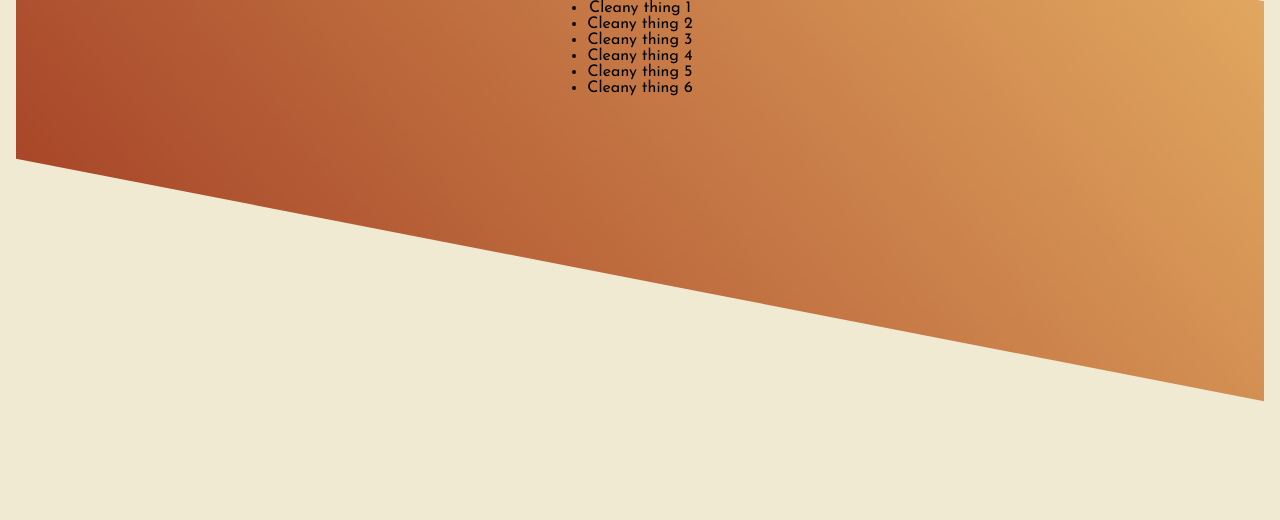
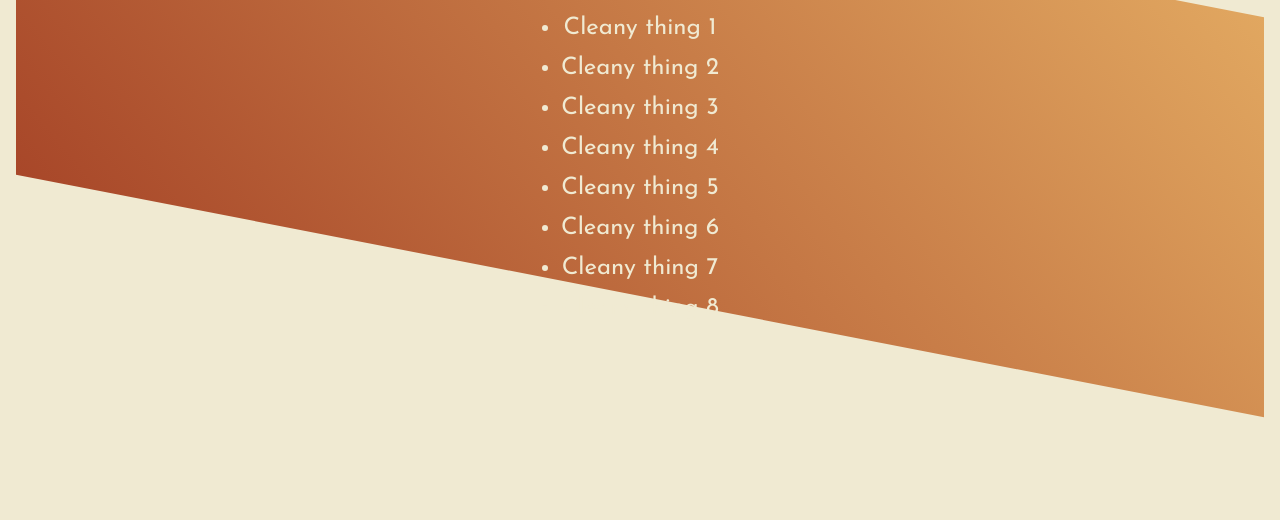
Before and after one commit to TravisAlstrand/SereneAndClean, a plain HTML site: page index.html in a window 1280 px wide. Shown: the part 724-1244 px from the top of the page. Before the commit the page ends 1188 px from the top, so only its background shows below. Drawn offline with Linux system fonts and the light colour scheme.

Commit message:
services base

```diff
--- a/css/styles.css
+++ b/css/styles.css
@@ -96,16 +96,17 @@ nav a {
   text-decoration: none;
   font-size: 1.25rem;
   color: var(--clr-cream);
-  transition: background-color var(--transition);
+  transition: background-color var(--transition), box-shadow var(--transition);
 }
 
 nav a:hover {
   cursor: pointer;
   background-color: var(--clr-lt-red-brown);
+  box-shadow: 5px 5px 10px 0px var(--clr-lt-green);
 }
 
 h2 {
-  margin-block: 3rem;
+  margin: 3rem 0 4rem 0;
   font-size: 2rem;
   font-style: italic;
   text-align: center;
@@ -137,5 +138,14 @@ h3 {
   margin-bottom: 2rem;
   ;
   font-size: 2.5rem;
+  color: var(--clr-green);
+}
+
+.services-ul {
   color: var(--clr-cream);
 }
+
+.services-li {
+  margin-bottom: 1rem;
+  font-size: 1.5rem;
+}
--- a/index.html
+++ b/index.html
@@ -64,13 +64,15 @@
       <div class="diagonal-box2">
         <div class="db-content2">
           <h3>Services</h3>
-          <ul>
-            <li>Cleany thing 1</li>
-            <li>Cleany thing 2</li>
-            <li>Cleany thing 3</li>
-            <li>Cleany thing 4</li>
-            <li>Cleany thing 5</li>
-            <li>Cleany thing 6</li>
+          <ul class="services-ul">
+            <li class="services-li">Cleany thing 1</li>
+            <li class="services-li">Cleany thing 2</li>
+            <li class="services-li">Cleany thing 3</li>
+            <li class="services-li">Cleany thing 4</li>
+            <li class="services-li">Cleany thing 5</li>
+            <li class="services-li">Cleany thing 6</li>
+            <li class="services-li">Cleany thing 7</li>
+            <li class="services-li">Cleany thing 8</li>
           </ul>
         </div>
       </div>
```
